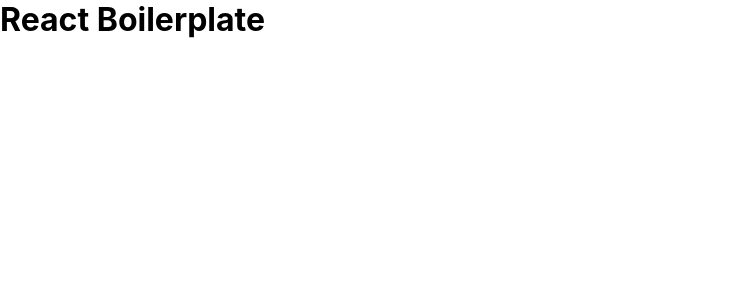
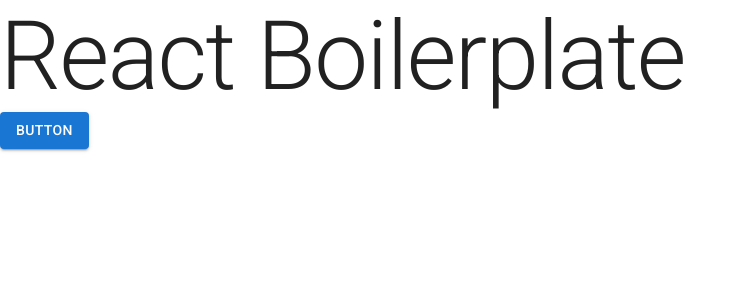
Before and after one commit to Shant24/react-boilerplate, a React (Create React App) app: page / in a window 1280 px wide. Shown: the top 300 px of the page, without its empty margins (0-746 px from the left). Built offline with nearby package versions, Linux system fonts and the light colour scheme.

Commit message:
add Material UI

```diff
--- a/craco.config.ts
+++ b/craco.config.ts
@@ -3,6 +3,8 @@ import path from 'path';
 const config = {
   webpack: {
     alias: {
+      '@mui/styled-engine': path.resolve(__dirname, './node_modules/@mui/styled-engine-sc'),
+
       '@assets': path.resolve(__dirname, 'src/assets'),
       '@styles': path.resolve(__dirname, 'src/assets/styles'),
 
--- a/package.json
+++ b/package.json
@@ -10,6 +10,9 @@
     "tsc": "tsc"
   },
   "dependencies": {
+    "@mui/icons-material": "^5.6.1",
+    "@mui/material": "^5.6.1",
+    "@mui/styled-engine-sc": "^5.6.1",
     "@reduxjs/toolkit": "^1.8.1",
     "axios": "^0.26.1",
     "history": "^5.3.0",
--- a/public/index.html
+++ b/public/index.html
@@ -8,6 +8,7 @@
     <meta name="description" content="Web site created using create-react-app" />
     <link rel="apple-touch-icon" href="%PUBLIC_URL%/logo192.png" />
     <link rel="manifest" href="%PUBLIC_URL%/manifest.json" />
+    <link rel="stylesheet" href="https://fonts.googleapis.com/css?family=Roboto:300,400,500,700&display=swap" />
     <title>React Boilerplate</title>
   </head>
   <body>
--- a/src/App.tsx
+++ b/src/App.tsx
@@ -1,4 +1,6 @@
 import { Route, Routes } from 'react-router-dom';
+import Button from '@mui/material/Button';
+import Typography from '@mui/material/Typography';
 
 const App = () => (
   <Routes>
@@ -6,7 +8,10 @@ const App = () => (
       path="*"
       element={
         <div>
-          <h1>React Boilerplate</h1>
+          <Typography component="h1" variant="h1">
+            React Boilerplate
+          </Typography>
+          <Button variant="contained">Button</Button>
         </div>
       }
     />
--- a/src/assets/styles/globalStyles.ts
+++ /dev/null
@@ -1,16 +0,0 @@
-import { createGlobalStyle } from 'styled-components';
-
-export const GlobalStyles = createGlobalStyle`
-  * {
-    margin: 0;
-    padding: 0;
-    box-sizing: border-box;
-  }
-
-  body {
-    font-family: -apple-system, BlinkMacSystemFont, 'Segoe UI', 'Roboto', 'Oxygen', 'Ubuntu', 'Cantarell', 'Fira Sans',
-      'Droid Sans', 'Helvetica Neue', sans-serif;
-    -webkit-font-smoothing: antialiased;
-    -moz-osx-font-smoothing: grayscale;
-  }
-`;
--- a/src/index.tsx
+++ b/src/index.tsx
@@ -3,12 +3,14 @@ import React from 'react';
 import ReactDOM from 'react-dom/client';
 import { Provider } from 'react-redux';
 import { unstable_HistoryRouter as HistoryRouter } from 'react-router-dom';
+import ThemeProvider from '@mui/material/styles/ThemeProvider';
+import CssBaseline from '@mui/material/CssBaseline';
 
+import { theme } from '@theme';
 import { store } from './store';
 import { history } from './configs/history';
 import * as serviceWorker from './serviceWorker';
 import reportWebVitals from './reportWebVitals';
-import { GlobalStyles } from 'assets/styles/globalStyles';
 import App from './App';
 
 /**
@@ -32,8 +34,10 @@ root.render(
   <React.StrictMode>
     <Provider store={store}>
       <HistoryRouter history={history}>
-        <GlobalStyles />
-        <App />
+        <ThemeProvider theme={theme}>
+          <CssBaseline />
+          <App />
+        </ThemeProvider>
       </HistoryRouter>
     </Provider>
   </React.StrictMode>,
--- /dev/null
+++ b/src/theme/index.ts
@@ -0,0 +1,21 @@
+import createTheme from '@mui/material/styles/createTheme';
+import { css } from '@mui/material/styles';
+
+export const theme = createTheme({
+  components: {
+    MuiCssBaseline: css`
+      * {
+        margin: 0;
+        padding: 0;
+        box-sizing: border-box;
+      }
+
+      body {
+        /* font-family: -apple-system, BlinkMacSystemFont, 'Segoe UI', 'Roboto', 'Oxygen', 'Ubuntu', 'Cantarell',
+          'Fira Sans', 'Droid Sans', 'Helvetica Neue', sans-serif; */
+        -webkit-font-smoothing: antialiased;
+        -moz-osx-font-smoothing: grayscale;
+      }
+    `,
+  },
+});
--- a/tsconfig.json
+++ b/tsconfig.json
@@ -18,6 +18,8 @@
     "jsx": "react-jsx",
     "incremental": true,
     "paths": {
+      "@mui/styled-engine": ["./node_modules/@mui/styled-engine-sc"],
+
       "@assets/*": ["assets/*"],
       "@styles/*": ["assets/styles/*"],
 
```
